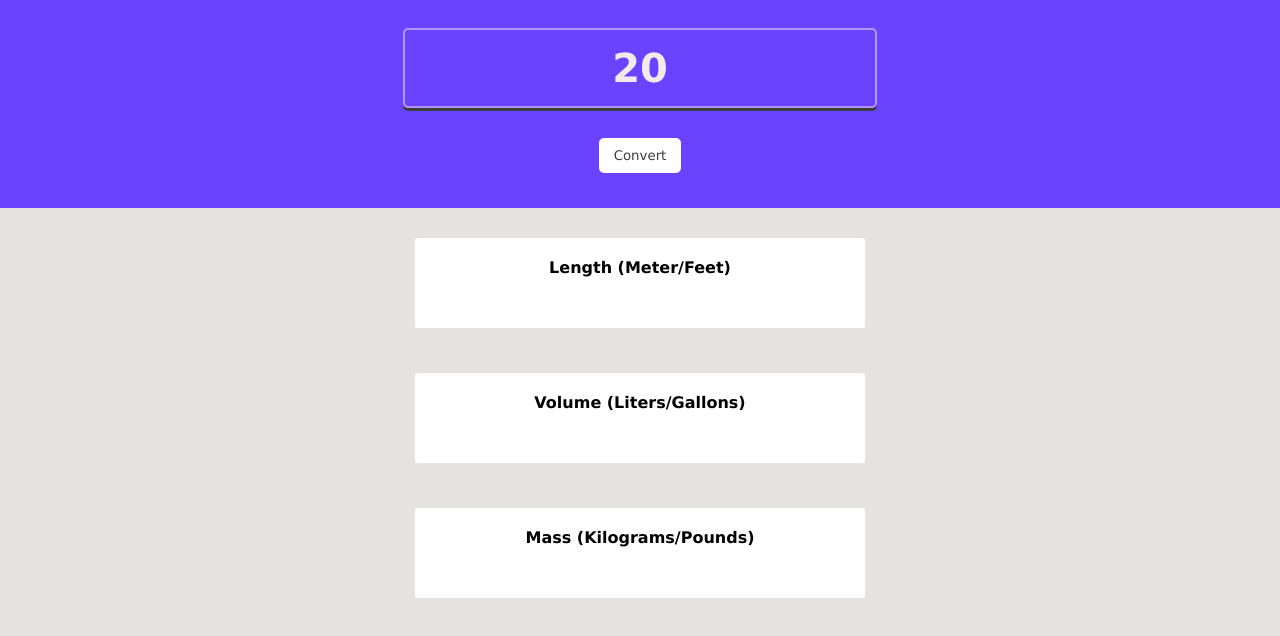
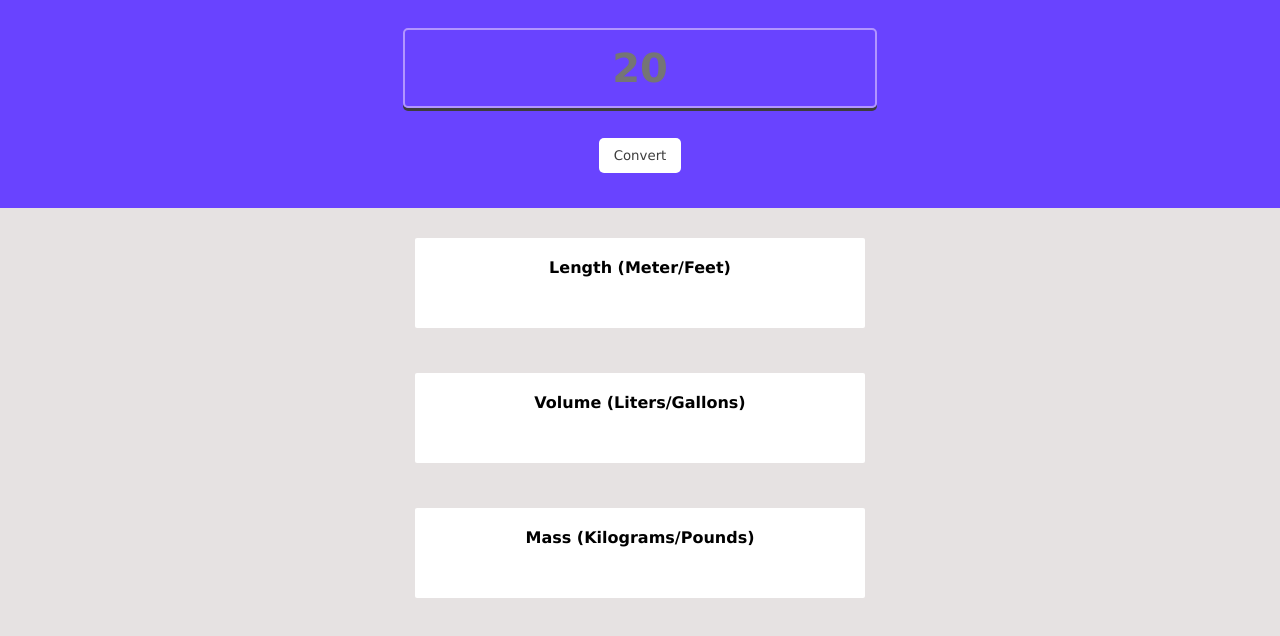
Before and after one commit to joozferreira/unit-converter, a plain HTML site: page index.html in a window 1280 px wide. Shown: the part 70-706 px from the top of the page. Drawn offline with Linux system fonts and the light colour scheme.

Commit message:
Change from value to placeholder in input field

```diff
--- a/index.html
+++ b/index.html
@@ -23,7 +23,7 @@
         type="text"
         name="quantity"
         id="quantity"
-        value="20"
+        placeholder="20"
         maxlength="15"
       />
       <button id="convert">Convert</button>
```
